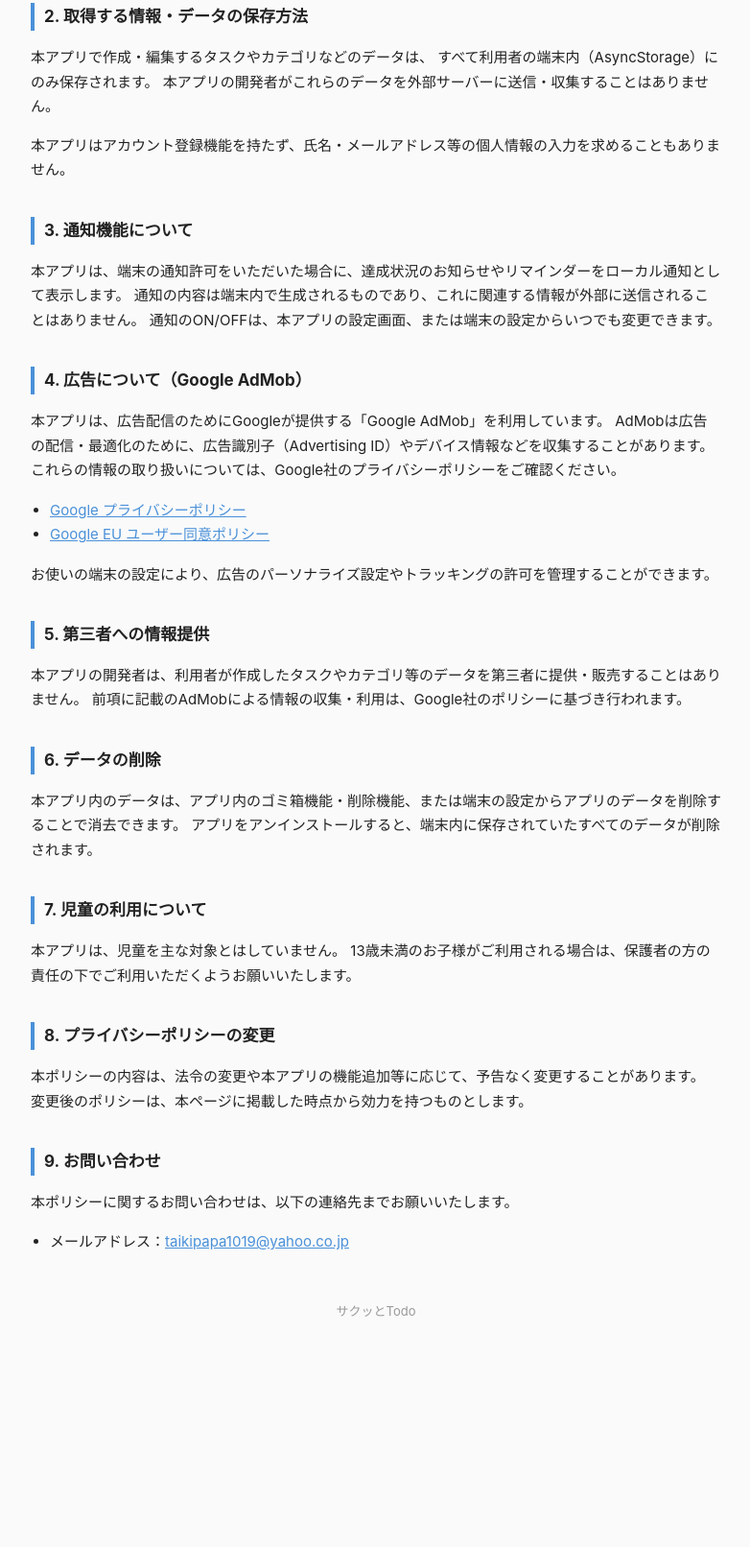
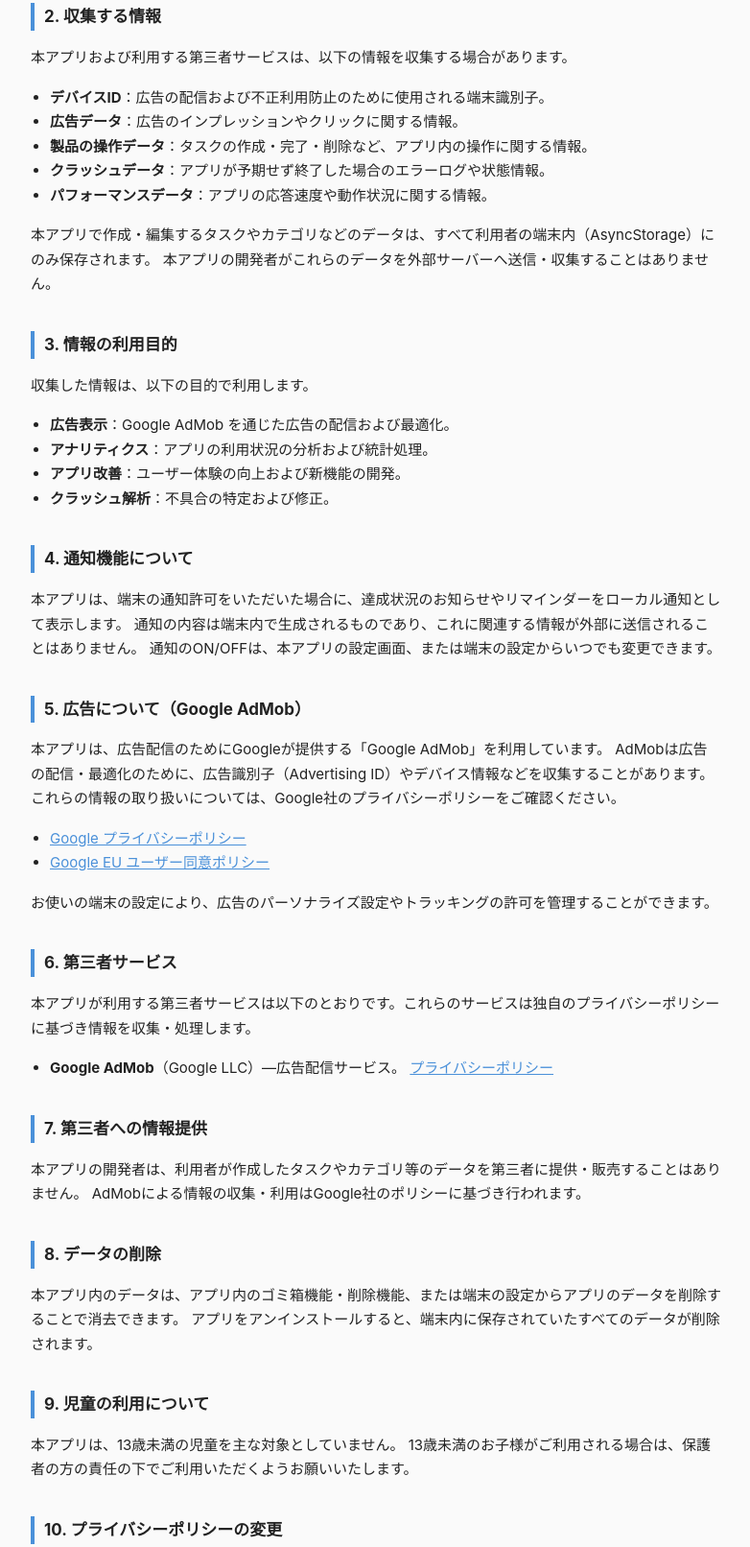
Before and after one commit to taikipapa/sakutto-todo, a website: page privacy-policy.html in a window 1280 px wide. Shown: the part 514-2126 px from the top of the page at 96% size, without its empty margins (248-1030 px from the left). Before the commit the page ends 1971 px from the top, so only its background shows below. Drawn offline with Linux system fonts and the light colour scheme.

Commit message:
Add privacy policy page
Co-Authored-By: Claude Sonnet 4.6 <noreply@anthropic.com>

```diff
--- a/privacy-policy.html
+++ b/privacy-policy.html
@@ -51,7 +51,7 @@
 <body>
 
 <h1>プライバシーポリシー</h1>
-<p class="updated">最終更新日：2026年6月18日</p>
+<p class="updated">最終更新日：2026年6月19日</p>
 
 <p>
 本プライバシーポリシーは、アプリ「サクッとTodo」（以下「本アプリ」）における、
@@ -69,24 +69,39 @@
   <li>Google AdMobによる広告の表示</li>
 </ul>
 
-<h2>2. 取得する情報・データの保存方法</h2>
+<h2>2. 収集する情報</h2>
 <p>
-本アプリで作成・編集するタスクやカテゴリなどのデータは、
-すべて利用者の端末内（AsyncStorage）にのみ保存されます。
-本アプリの開発者がこれらのデータを外部サーバーに送信・収集することはありません。
+本アプリおよび利用する第三者サービスは、以下の情報を収集する場合があります。
 </p>
+<ul>
+  <li><strong>デバイスID</strong>：広告の配信および不正利用防止のために使用される端末識別子。</li>
+  <li><strong>広告データ</strong>：広告のインプレッションやクリックに関する情報。</li>
+  <li><strong>製品の操作データ</strong>：タスクの作成・完了・削除など、アプリ内の操作に関する情報。</li>
+  <li><strong>クラッシュデータ</strong>：アプリが予期せず終了した場合のエラーログや状態情報。</li>
+  <li><strong>パフォーマンスデータ</strong>：アプリの応答速度や動作状況に関する情報。</li>
+</ul>
 <p>
-本アプリはアカウント登録機能を持たず、氏名・メールアドレス等の個人情報の入力を求めることもありません。
+本アプリで作成・編集するタスクやカテゴリなどのデータは、すべて利用者の端末内（AsyncStorage）にのみ保存されます。
+本アプリの開発者がこれらのデータを外部サーバーへ送信・収集することはありません。
 </p>
 
-<h2>3. 通知機能について</h2>
+<h2>3. 情報の利用目的</h2>
+<p>収集した情報は、以下の目的で利用します。</p>
+<ul>
+  <li><strong>広告表示</strong>：Google AdMob を通じた広告の配信および最適化。</li>
+  <li><strong>アナリティクス</strong>：アプリの利用状況の分析および統計処理。</li>
+  <li><strong>アプリ改善</strong>：ユーザー体験の向上および新機能の開発。</li>
+  <li><strong>クラッシュ解析</strong>：不具合の特定および修正。</li>
+</ul>
+
+<h2>4. 通知機能について</h2>
 <p>
 本アプリは、端末の通知許可をいただいた場合に、達成状況のお知らせやリマインダーをローカル通知として表示します。
 通知の内容は端末内で生成されるものであり、これに関連する情報が外部に送信されることはありません。
 通知のON/OFFは、本アプリの設定画面、または端末の設定からいつでも変更できます。
 </p>
 
-<h2>4. 広告について（Google AdMob）</h2>
+<h2>5. 広告について（Google AdMob）</h2>
 <p>
 本アプリは、広告配信のためにGoogleが提供する「Google AdMob」を利用しています。
 AdMobは広告の配信・最適化のために、広告識別子（Advertising ID）やデバイス情報などを収集することがあります。
@@ -100,36 +115,45 @@ AdMobは広告の配信・最適化のために、広告識別子（Advertising
 お使いの端末の設定により、広告のパーソナライズ設定やトラッキングの許可を管理することができます。
 </p>
 
-<h2>5. 第三者への情報提供</h2>
+<h2>6. 第三者サービス</h2>
+<p>本アプリが利用する第三者サービスは以下のとおりです。これらのサービスは独自のプライバシーポリシーに基づき情報を収集・処理します。</p>
+<ul>
+  <li>
+    <strong>Google AdMob</strong>（Google LLC）―広告配信サービス。
+    <a href="https://policies.google.com/privacy" target="_blank" rel="noopener">プライバシーポリシー</a>
+  </li>
+</ul>
+
+<h2>7. 第三者への情報提供</h2>
 <p>
 本アプリの開発者は、利用者が作成したタスクやカテゴリ等のデータを第三者に提供・販売することはありません。
-前項に記載のAdMobによる情報の収集・利用は、Google社のポリシーに基づき行われます。
+AdMobによる情報の収集・利用はGoogle社のポリシーに基づき行われます。
 </p>
 
-<h2>6. データの削除</h2>
+<h2>8. データの削除</h2>
 <p>
 本アプリ内のデータは、アプリ内のゴミ箱機能・削除機能、または端末の設定からアプリのデータを削除することで消去できます。
 アプリをアンインストールすると、端末内に保存されていたすべてのデータが削除されます。
 </p>
 
-<h2>7. 児童の利用について</h2>
+<h2>9. 児童の利用について</h2>
 <p>
-本アプリは、児童を主な対象とはしていません。
+本アプリは、13歳未満の児童を主な対象としていません。
 13歳未満のお子様がご利用される場合は、保護者の方の責任の下でご利用いただくようお願いいたします。
 </p>
 
-<h2>8. プライバシーポリシーの変更</h2>
+<h2>10. プライバシーポリシーの変更</h2>
 <p>
 本ポリシーの内容は、法令の変更や本アプリの機能追加等に応じて、予告なく変更することがあります。
 変更後のポリシーは、本ページに掲載した時点から効力を持つものとします。
 </p>
 
-<h2>9. お問い合わせ</h2>
+<h2>11. お問い合わせ</h2>
 <p>
 本ポリシーに関するお問い合わせは、以下の連絡先までお願いいたします。
 </p>
 <ul>
-  <li>メールアドレス：<a href="mailto:taikipapa1019@yahoo.co.jp">taikipapa1019@yahoo.co.jp</a></li>
+  <li>メールアドレス：<a href="mailto:sanwaseisakujp@gmail.com">sanwaseisakujp@gmail.com</a></li>
 </ul>
 
 <div class="footer">
```
